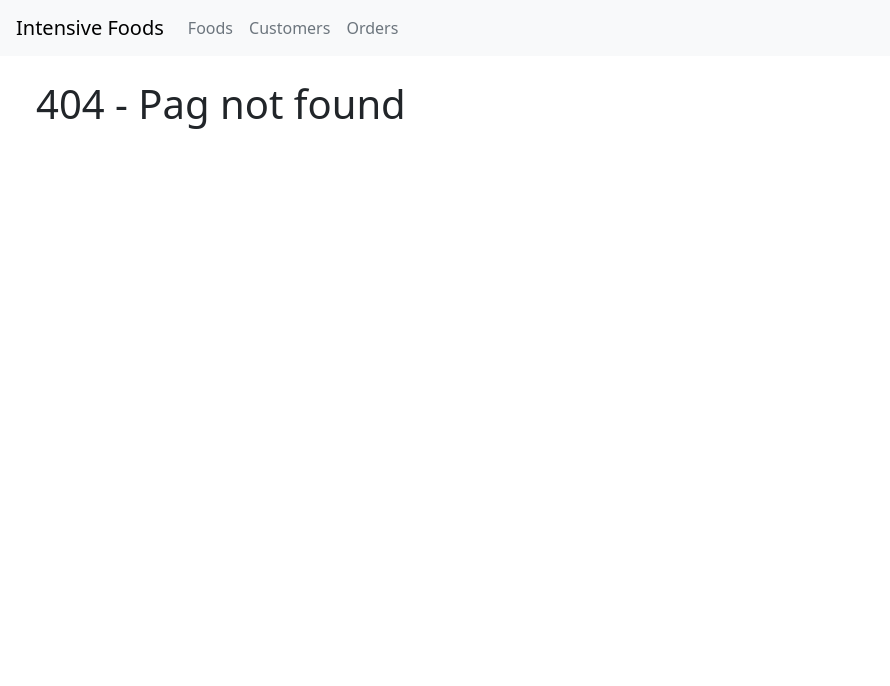
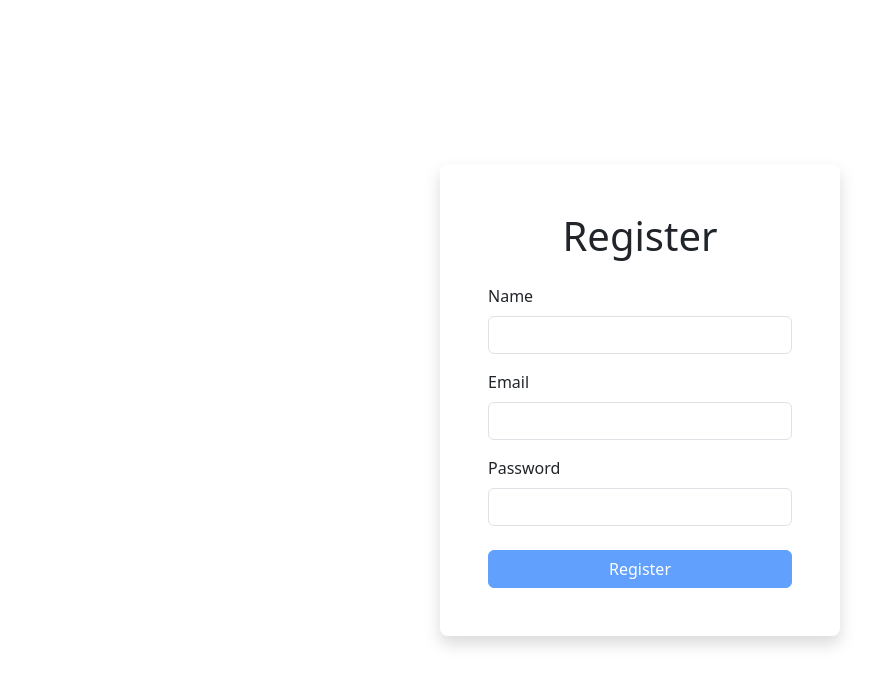
Before and after one commit to Kiankayan/intensive-foods-frontend-School-Project, a React (Vite) app in the folder intensive-foods/: page /register in a window 1280 px wide. Before the commit this address had no page. Shown: the top 686 px of the page, without its empty margins (0-890 px from the left). Built offline with nearby package versions, Linux system fonts and the light colour scheme.

Commit message:
added register form

```diff
--- a/intensive-foods/package.json
+++ b/intensive-foods/package.json
@@ -10,11 +10,14 @@
     "preview": "vite preview"
   },
   "dependencies": {
+    "@hookform/resolvers": "^5.4.0",
     "bootstrap": "^5.3.8",
     "react": "^19.2.4",
     "react-dom": "^19.2.4",
+    "react-hook-form": "^7.76.0",
     "react-router-dom": "^7.15.1",
-    "vite-tsconfig-paths": "^6.1.1"
+    "vite-tsconfig-paths": "^6.1.1",
+    "zod": "^4.4.3"
   },
   "devDependencies": {
     "@eslint/js": "^9.39.4",
--- a/intensive-foods/src/components/common/NavBar.tsx
+++ b/intensive-foods/src/components/common/NavBar.tsx
@@ -38,6 +38,28 @@ export default function NavBar(): React.ReactElement {
         >
           Orders
         </NavLink>
+
+        <NavLink
+          to="/login"
+          className={({ isActive }) =>
+            isActive
+              ? "nav-link active fw-bold ms-3"
+              : "nav-link text-secondary ms-3"
+          }
+        >
+          Login
+        </NavLink>
+
+        <NavLink
+          to="/register"
+          className={({ isActive }) =>
+            isActive
+              ? "nav-link active fw-bold ms-3"
+              : "nav-link text-secondary ms-3"
+          }
+        >
+          Register
+        </NavLink>
       </div>
     </nav>
   );
--- a/intensive-foods/src/components/pages/Login.tsx
+++ b/intensive-foods/src/components/pages/Login.tsx
@@ -1,26 +1,61 @@
-import type { FormEvent } from "react";
+import { useForm, type FieldValues } from "react-hook-form";
+import { z } from "zod";
+import { zodResolver } from "@hookform/resolvers/zod";
+
+const schema = z.object({
+  username: z
+    .string()
+    .min(1, { message: "Username is required" })
+    .min(3, { message: "Username is too short." }),
+  password: z
+    .string()
+    .min(1, { message: "Password is required" })
+    .min(8, { message: "Password is too short." }),
+});
+
+type FormData = z.infer<typeof schema>;
 
 function Login() {
-  function handleSubmit(e: FormEvent) {
-    e.preventDefault();
-    console.log("Submitted");
+  const {
+    register,
+    handleSubmit,
+    formState: { errors, isValid },
+  } = useForm<FormData>({ resolver: zodResolver(schema) });
+
+  function onSubmit(data: FieldValues) {
+    console.log("Submitted", data);
   }
 
   return (
     <div className="vh-100 d-grid justify-content-center align-content-center">
       <h1 className="mb-4 text-center">Login</h1>
       <div className="p-5 shadow rounded-3">
-        <form onSubmit={handleSubmit}>
+        <form onSubmit={handleSubmit(onSubmit)}>
           <div className="mb-3">
             <label className="form-label">Username</label>
-            <input className="form-control login-input" />
+            <input
+              {...register("username")}
+              className="form-control login-input"
+            />
+            {errors.username && (
+              <p className="text-danger">{errors.username.message}</p>
+            )}
           </div>
           <div className="mb-3">
             <label className="form-label">Password</label>
-            <input className="form-control login-input" />
+            <input
+              {...register("password")}
+              type="password"
+              className="form-control login-input"
+            />
+            {errors.password && (
+              <p className="text-danger">{errors.password.message}</p>
+            )}
           </div>
           <div className="d-grid justify-content-center mt-4 ">
-            <button className="btn btn-primary">Login</button>
+            <button className="btn btn-primary" disabled={!isValid}>
+              Login
+            </button>
           </div>
         </form>
       </div>
--- /dev/null
+++ b/intensive-foods/src/components/pages/Register.tsx
@@ -0,0 +1,110 @@
+import { useNavigate } from "react-router-dom";
+import { useForm } from "react-hook-form";
+import { z } from "zod";
+import { zodResolver } from "@hookform/resolvers/zod";
+
+const schema = z.object({
+  name: z.string().min(1, { message: "Name is required" }),
+
+  username: z
+    .string()
+    .min(1, { message: "Email is required" })
+    .min(3, { message: "Invalid email." }),
+
+  password: z.string().min(5, { message: "Password is too short" }),
+});
+
+type FormData = z.infer<typeof schema>;
+
+function Register() {
+  const navigate = useNavigate();
+
+  const {
+    register,
+    handleSubmit,
+    formState: { errors, isValid },
+  } = useForm<FormData>({
+    resolver: zodResolver(schema),
+    mode: "onChange",
+  });
+
+  function onSubmit(data: FormData) {
+    console.log(data);
+
+    navigate("/foods");
+  }
+
+  return (
+    <div className="vh-100 d-grid justify-content-center align-content-center">
+      <div className="p-5 shadow rounded-3" style={{ width: "400px" }}>
+        <h1 className="mb-4 text-center">Register</h1>
+
+        <form onSubmit={handleSubmit(onSubmit)}>
+          {/* Name */}
+          <div className="mb-3">
+            <label htmlFor="name" className="form-label">
+              Name
+            </label>
+
+            <input
+              {...register("name")}
+              id="name"
+              type="text"
+              className="form-control"
+            />
+
+            {errors.name && (
+              <p className="text-danger mt-1">{errors.name.message}</p>
+            )}
+          </div>
+
+          {/* Email */}
+          <div className="mb-3">
+            <label htmlFor="username" className="form-label">
+              Email
+            </label>
+
+            <input
+              {...register("username")}
+              id="username"
+              type="email"
+              className="form-control"
+            />
+
+            {errors.username && (
+              <p className="text-danger mt-1">{errors.username.message}</p>
+            )}
+          </div>
+
+          {/* Password */}
+          <div className="mb-4">
+            <label htmlFor="password" className="form-label">
+              Password
+            </label>
+
+            <input
+              {...register("password")}
+              id="password"
+              type="password"
+              className="form-control w-100 login-input"
+            />
+
+            {errors.password && (
+              <p className="text-danger mt-1">{errors.password.message}</p>
+            )}
+          </div>
+
+          <button
+            disabled={!isValid}
+            type="submit"
+            className="btn btn-primary w-100"
+          >
+            Register
+          </button>
+        </form>
+      </div>
+    </div>
+  );
+}
+
+export default Register;
--- a/intensive-foods/src/routes.tsx
+++ b/intensive-foods/src/routes.tsx
@@ -10,6 +10,7 @@ import {
   FoodForm,
 } from "./components/common";
 import Login from "@components/pages/Login";
+import Register from "@components/pages/Register";
 
 const router = createBrowserRouter([
   {
@@ -49,6 +50,11 @@ const router = createBrowserRouter([
     ],
   },
   { path: "/login", element: <Login /> },
+
+  {
+    path: "/register",
+    element: <Register />,
+  },
 ]);
 
 export default router;
```
Also changed, not shown: 1 other file (tests, documents, lock files or other folders).
